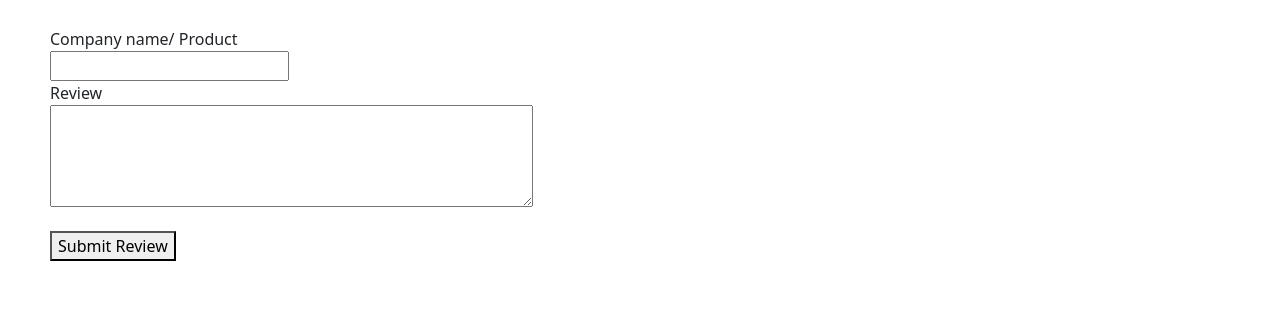
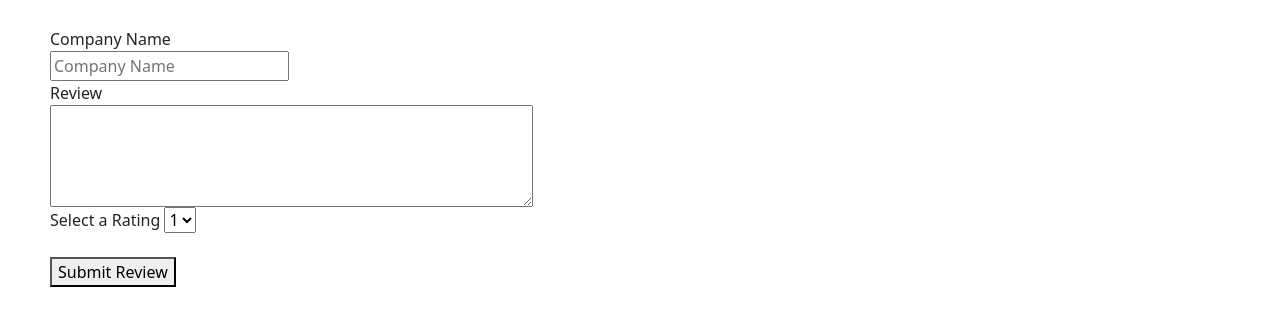
Before and after one commit to Mattcurran97/Review-App, a website: page public/addReview.html in a window 1280 px wide. Shown: the part 143-468 px from the top of the page. Drawn offline with nearby package versions, Linux system fonts and the light colour scheme.

Commit message:
added drop down for rating

```diff
--- a/public/addReview.html
+++ b/public/addReview.html
@@ -16,12 +16,20 @@
     <h1>Create A Review</h1>
     <br>
 
-    <form>
-        <label>Company name/ Product</label><br>
-        <input><br>
-        <label>Review</label><br>
-        <textarea id="review" name="review" rows="4" cols="50"></textarea><br><br>
-        <button>Submit Review</button>
+    <form action="index.html" method="post">
+        <label for="Copany">Company Name</label><br>
+        <input type="text" name="Company" id="Company" placeholder="Company Name"><br>
+        <label for="review">Review</label><br>
+        <textarea id="review" name="review" rows="4" cols="50"></textarea><br>
+        <label for="rating">Select a Rating</label>
+        <select name="rating" id="rating">
+            <option>1</option>
+            <option>2</option>
+            <option>3</option>
+            <option>4</option>
+            <option>5</option>
+        </select><br><br>
+        <button type="submit">Submit Review</button>
 
     </form>
 
```
Also changed, not shown: public/index.html (+1 -0 lines).
